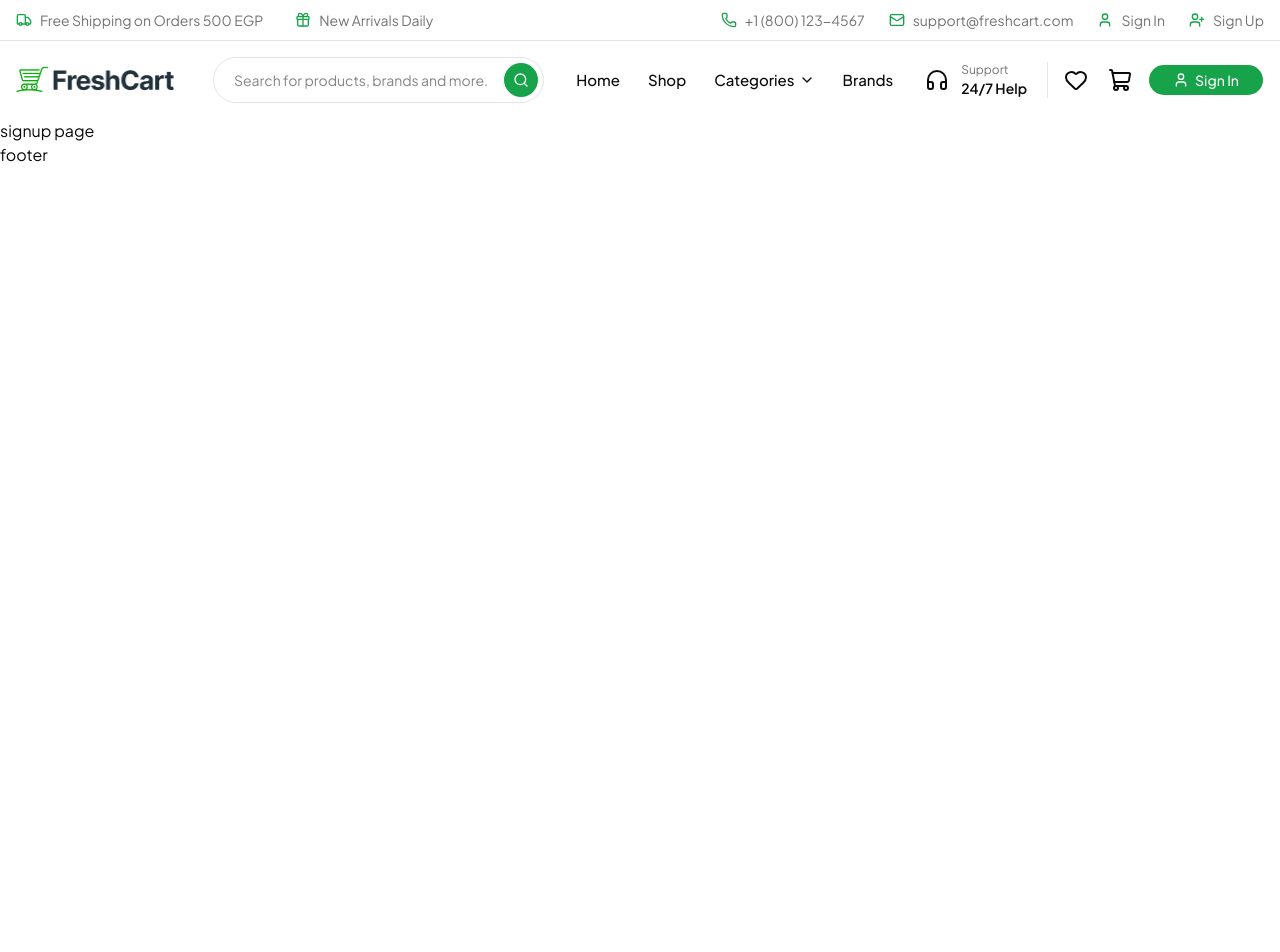
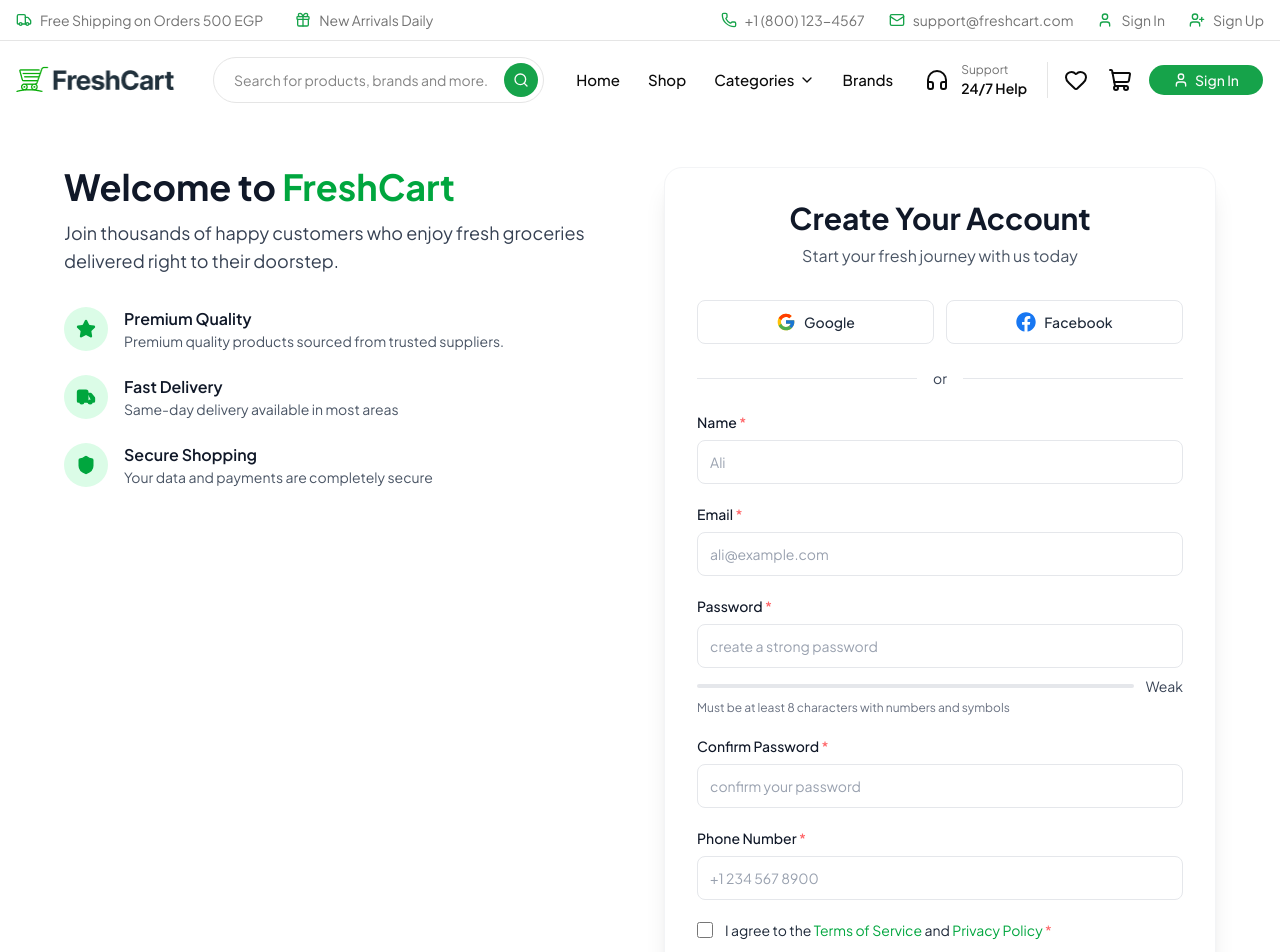
Before and after one commit to Mohanad179/FreshCart-E-Commerce, a Next.js app: page /signup in a window 1280 px wide. Shown: the top 952 px of the page. Before the commit the page ends 800 px from the top, so only its background shows below. Built offline with nearby package versions, Linux system fonts and the light colour scheme.

Commit message:
added Signup page UI

```diff
--- a/src/app/(auth)/signup/page.tsx
+++ b/src/app/(auth)/signup/page.tsx
@@ -1,7 +1,45 @@
-import React from 'react'
+import SignupForm from '@/components/authForms/SignupForm'
+import { Star, Truck, ShieldCheck } from "lucide-react";
 
-export default function Signup() {
+
+const features = [
+  { icon: Star, title: "Premium Quality", desc: "Premium quality products sourced from trusted suppliers." },
+  { icon: Truck, title: "Fast Delivery", desc: "Same-day delivery available in most areas" },
+  { icon: ShieldCheck, title: "Secure Shopping", desc: "Your data and payments are completely secure" },
+];
+
+export default function SignupPage() {
   return (
-    <div>signup page</div>
-  )
+    <section className="container mx-auto px-4 py-10 sm:py-14 lg:py-12">
+      <div className="mx-auto grid max-w-6xl items-start gap-12 lg:grid-cols-2">
+        {/* Left side: desktop only */}
+        <div className="hidden lg:block">
+          <h1 className="text-4xl font-bold text-gray-900">
+            Welcome to <span className="text-green-600">FreshCart</span>
+          </h1>
+          <p className="mt-3 text-lg text-gray-700">
+            Join thousands of happy customers who enjoy fresh groceries
+            delivered right to their doorstep.
+          </p>
+
+          <ul className="mt-8 space-y-6">
+            {features.map(({ icon: Icon, title, desc }) => (
+              <li key={title} className="flex items-center gap-4">
+                <span className="flex size-11 shrink-0 items-center justify-center rounded-full bg-green-100">
+                  <Icon className="size-5 fill-green-600 text-green-600" />
+                </span>
+                <div>
+                  <h3 className="text-base font-semibold text-gray-900">{title}</h3>
+                  <p className="text-sm text-gray-600">{desc}</p>
+                </div>
+              </li>
+            ))}
+          </ul>
+        </div>
+
+        {/* Right side: form card */}
+        <SignupForm />
+      </div>
+    </section>
+  );
 }
--- /dev/null
+++ b/src/components/authForms/SignupForm.tsx
@@ -0,0 +1,143 @@
+"use client";
+
+import Link from "next/link";
+import { UserPlus } from "lucide-react";
+import { FcGoogle } from "react-icons/fc";
+import { FaFacebook } from "react-icons/fa";
+import { Button } from "@/components/ui/button";
+
+const labelClass = "mb-2 block text-sm font-medium text-gray-900";
+const inputClass =
+  "h-11 w-full rounded-md border border-gray-200 bg-white px-3 text-sm text-gray-900 placeholder:text-gray-400 outline-none transition focus:border-green-600 focus:ring-2 focus:ring-green-600/20";
+const socialClass =
+  "flex h-11 w-full items-center justify-center gap-2 rounded-md border border-gray-200 bg-white text-sm font-medium text-gray-800 transition hover:bg-gray-50";
+
+const Required = () => <span className="text-red-400">*</span>;
+
+export default function SignupForm() {
+  // TODO: replace with real password strength logic
+  const strength = { label: "Weak", percent: 0 };
+
+  // TODO: replace with react-hook-form logic
+  function handleSubmit(e: React.FormEvent<HTMLFormElement>) {
+    e.preventDefault();
+  }
+
+  return (
+    <div className="mx-auto w-full max-w-xl rounded-2xl border border-gray-100 bg-white p-6 shadow-xl sm:p-8">
+      {/* Header */}
+      <div className="text-center">
+        <h2 className="text-3xl font-bold text-gray-900">Create Your Account</h2>
+        <p className="mt-2 text-sm text-gray-600 sm:text-base">
+          Start your fresh journey with us today
+        </p>
+      </div>
+
+      {/* Social (design only) */}
+      <div className="mt-8 grid grid-cols-2 gap-3">
+        <button type="button" className={socialClass}>
+          <FcGoogle className="size-5" />
+          Google
+        </button>
+        <button type="button" className={socialClass}>
+          <FaFacebook className="size-5 text-[#1877F2]" />
+          Facebook
+        </button>
+      </div>
+
+      {/* Divider */}
+      <div className="my-6 flex items-center gap-4">
+        <span className="h-px flex-1 bg-gray-200" />
+        <span className="text-sm text-gray-700">or</span>
+        <span className="h-px flex-1 bg-gray-200" />
+      </div>
+
+      {/* Form */}
+      <form onSubmit={handleSubmit} noValidate className="space-y-5">
+        <div>
+          <label htmlFor="name" className={labelClass}>
+            Name <Required />
+          </label>
+          <input id="name" name="name" type="text" autoComplete="name" placeholder="Ali" className={inputClass} />
+          {/* TODO: name error */}
+        </div>
+
+        <div>
+          <label htmlFor="email" className={labelClass}>
+            Email <Required />
+          </label>
+          <input id="email" name="email" type="email" autoComplete="email" placeholder="ali@example.com" className={inputClass} />
+          {/* TODO: email error */}
+        </div>
+
+        <div>
+          <label htmlFor="password" className={labelClass}>
+            Password <Required />
+          </label>
+          <input id="password" name="password" type="password" autoComplete="new-password" placeholder="create a strong password" className={inputClass} />
+          <div className="mt-2 flex items-center gap-3">
+            <div className="h-1 flex-1 overflow-hidden rounded-full bg-gray-200">
+              <div
+                className="h-full rounded-full bg-red-500 transition-all"
+                style={{ width: `${strength.percent}%` }}
+              />
+            </div>
+            <span className="text-sm text-gray-700">{strength.label}</span>
+          </div>
+          <p className="mt-1 text-xs text-gray-500">
+            Must be at least 8 characters with numbers and symbols
+          </p>
+          {/* TODO: password error */}
+        </div>
+
+        <div>
+          <label htmlFor="rePassword" className={labelClass}>
+            Confirm Password <Required />
+          </label>
+          <input id="rePassword" name="rePassword" type="password" autoComplete="new-password" placeholder="confirm your password" className={inputClass} />
+          {/* TODO: confirm password error */}
+        </div>
+
+        <div>
+          <label htmlFor="phone" className={labelClass}>
+            Phone Number <Required />
+          </label>
+          <input id="phone" name="phone" type="tel" autoComplete="tel" placeholder="+1 234 567 8900" className={inputClass} />
+          {/* TODO: phone error */}
+        </div>
+
+        <div>
+          <label className="flex cursor-pointer items-center gap-3 text-sm text-gray-800">
+            <input type="checkbox" name="terms" className="size-4 shrink-0 rounded border-gray-300 accent-green-600" />
+            <span>
+              I agree to the{" "}
+              <Link href="/terms" className="text-green-600 hover:underline">Terms of Service</Link>{" "}
+              and{" "}
+              <Link href="/privacy" className="text-green-600 hover:underline">Privacy Policy</Link>{" "}
+              <Required />
+            </span>
+          </label>
+          {/* TODO: terms error */}
+        </div>
+
+        <Button
+          type="submit"
+          className="h-11 w-full gap-2 rounded-md bg-green-600 text-base font-semibold text-white hover:bg-green-700"
+        >
+          <UserPlus className="size-4" />
+          Create My Account
+        </Button>
+      </form>
+
+      {/* Footer */}
+      <div className="mt-6 border-t border-gray-100 pt-6 text-center">
+        <p className="text-sm text-gray-700 sm:text-base">
+          Already have an account?{" "}
+          <Link href="/login" className="text-green-600 hover:underline">
+            Sign In
+          </Link>
+        </p>
+      </div>
+    </div>
+  );
+}
--- a/src/components/layout/Navbar.tsx
+++ b/src/components/layout/Navbar.tsx
@@ -73,7 +73,7 @@ export default function Navbar() {
             <Link href="/login" className="flex items-center gap-2">
               <User className="size-4 text-primary" /> Sign In
             </Link>
-            <Link href="/register" className="flex items-center gap-2">
+            <Link href="/signup" className="flex items-center gap-2">
               <UserPlus className="size-4 text-primary" /> Sign Up
             </Link>
           </div>
```
